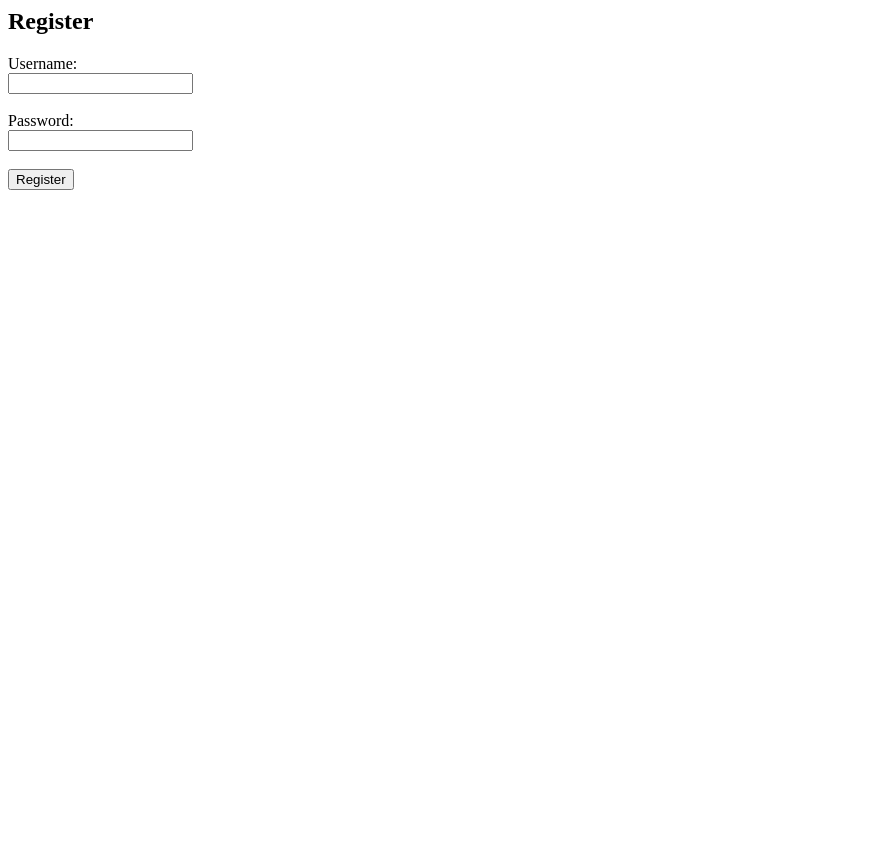
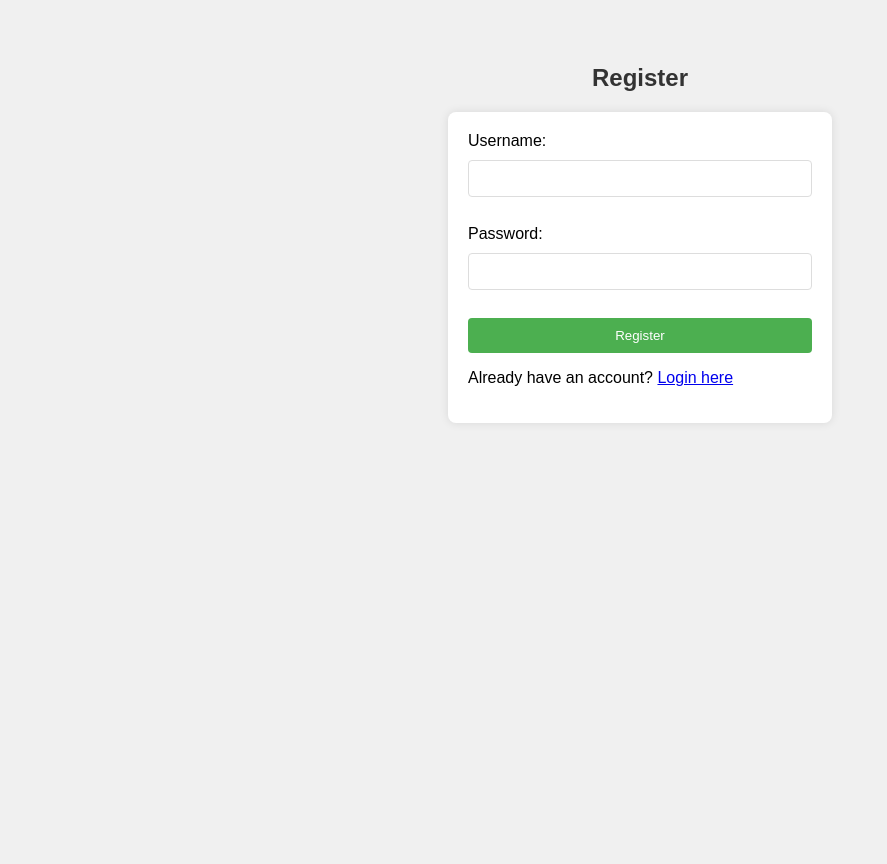
Before and after one commit to DC-SD-Emmen/content-management-wtqr, a PHP site: page /oefenopdracht1/index.php in a window 1280 px wide. Shown: the whole page, without its empty margins (0-887 px from the left). Before the commit the page ends 190 px from the top, so only its background shows below. Run offline with PHP 8.4, Linux system fonts and the light colour scheme.

Commit message:
login page, text verandering password hashes

```diff
--- a/app/oefenopdracht1/index.php
+++ b/app/oefenopdracht1/index.php
@@ -1,10 +1,35 @@
 <?php
+    $host = "mysql";
+    $dbname = "my-wonderful-website";
+    $charset = "utf8";
+    $port = "3306";
+?>
 
-$host = "mysql"; // Le host est le nom du service, présent dans le docker-compose.yml
-$dbname = "my-wonderful-website";
-$charset = "utf8";
-$port = "3306";
-?>
+<html>
+
+<head>
+    <link rel="stylesheet" href="style.css">
+    <title>Register</title>
+</head>
+<body>
+
+<h2>Register</h2>
+<div id="form">
+    <form action="index.php" method="post">
+        <label for="username">Username:</label><br>
+        <input type="text" id="username" name="username" required><br><br>
+        <label for="password">Password:</label><br>
+        <input type="password" id="password" name="password" required><br><br>
+        <input type="submit" value="Register">
+
+        <p>Already have an account? <a href="login.php">Login here</a></p>
+
+    </form>
+
+</div>
+
+</body>
+</html>
 
 <?php
 spl_autoload_register(function ($class) {
@@ -13,7 +38,7 @@ spl_autoload_register(function ($class) {
 
 if ($_SERVER["REQUEST_METHOD"] == "POST") {
     $username = $_POST['username'];
-    $password = $_POST['password'];
+    $password = password_hash($_POST['password'], PASSWORD_BCRYPT);
 
     $database = new Database();
     $conn = $database->getConnection();
@@ -23,31 +48,9 @@ if ($_SERVER["REQUEST_METHOD"] == "POST") {
     $stmt->bindParam(':password', $password);
 
     if ($stmt->execute()) {
-        echo "Registratie succesvol!";
+        echo '<div id="text">Registration successful! <a href="login.php">Login here</a></div>';
     } else {
-        echo "Er is een fout opgetreden bij de registratie.";
+        echo '<div id="text">An error occurred during registration.</div>';
     }
 }
 ?>
-<html>
-
-<head>
-
-<title>Register</title>
-</head>
-<body>
-
-    <h2>Register</h2>
-    <form action="index.php" method="post">
-        <label for="username">Username:</label><br>
-        <input type="text" id="username" name="username" required><br><br>
-        <label for="password">Password:</label><br>
-        <input type="password" id="password" name="password" required><br><br>
-        <input type="submit" value="Register">
-    </form>
-
-<body>
-
-</body>
-
-</html>
--- /dev/null
+++ b/app/oefenopdracht1/style.css
@@ -0,0 +1,48 @@
+body {
+    font-family: Arial, sans-serif;
+    background-color: #f0f0f0;
+    display: block;
+    justify-content: center;
+    align-items: center;
+    height: 100vh;
+    margin: 0;
+}
+form {
+    background-color: white;
+    padding: 20px;
+    border-radius: 8px;
+    box-shadow: 0 0 10px rgba(0,0,0,0.1);
+    margin:center;
+    margin-left: 35%;
+    margin-right: 35%;
+}
+h2 {
+    color: #333;
+    text-align: center;
+    margin-top: 5%;
+}
+input[type="text"], input[type="password"] {
+    width: 100%;
+    padding: 10px;
+    margin: 10px 0;
+    border: 1px solid #ddd;
+    border-radius: 4px;
+    box-sizing: border-box;
+}
+input[type="submit"] {
+    width: 100%;
+    padding: 10px;
+    background-color: #4CAF50;
+    color: white;
+    border: none;
+    border-radius: 4px;
+    cursor: pointer;
+}
+input[type="submit"]:hover {
+    background-color: #45a049;
+}
+
+#text {
+    color: #333;
+    text-align: center;
+}
```
Also changed, not shown: app/oefenopdracht1/login.php (added, +23 -0 lines).
